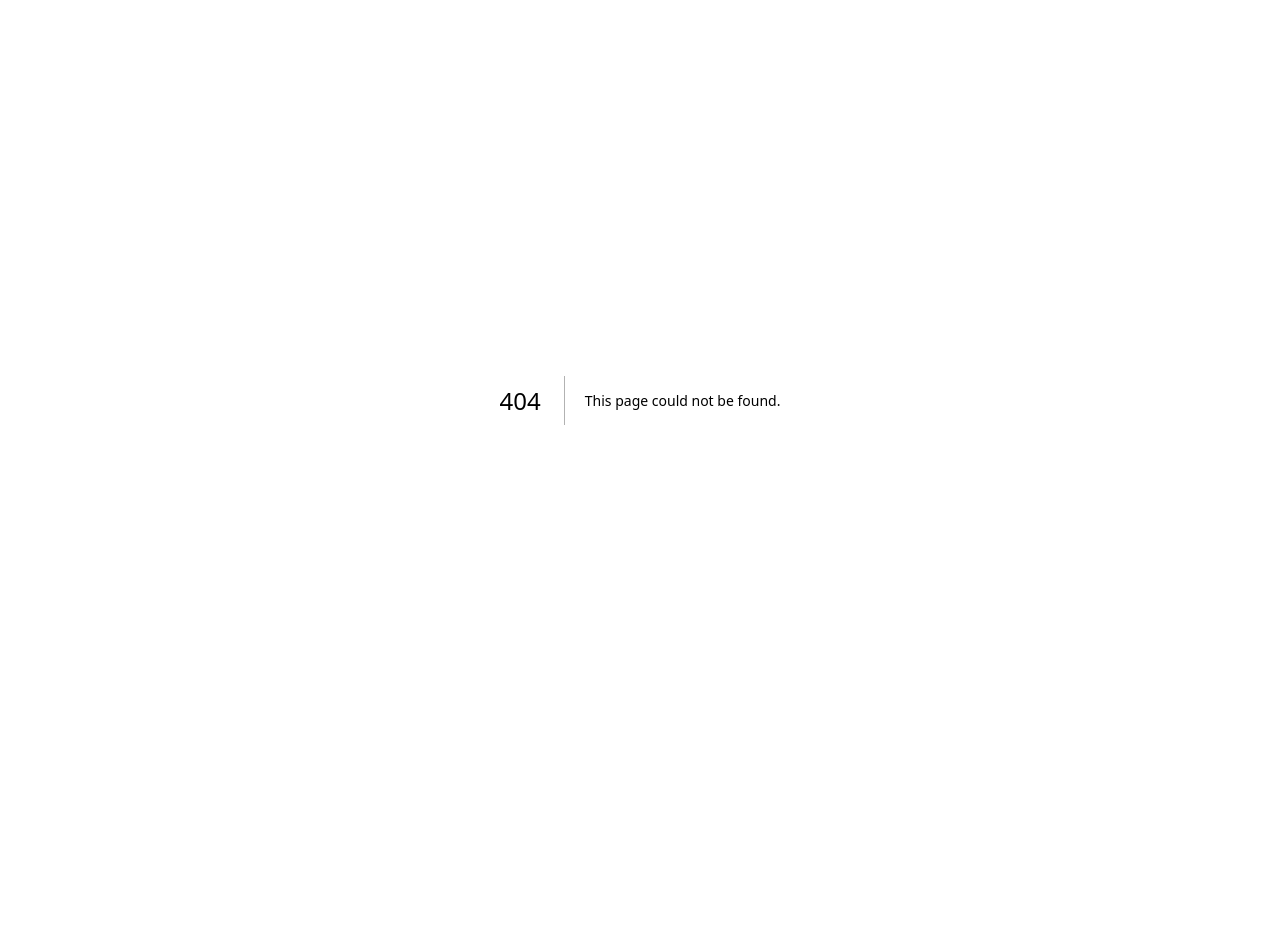
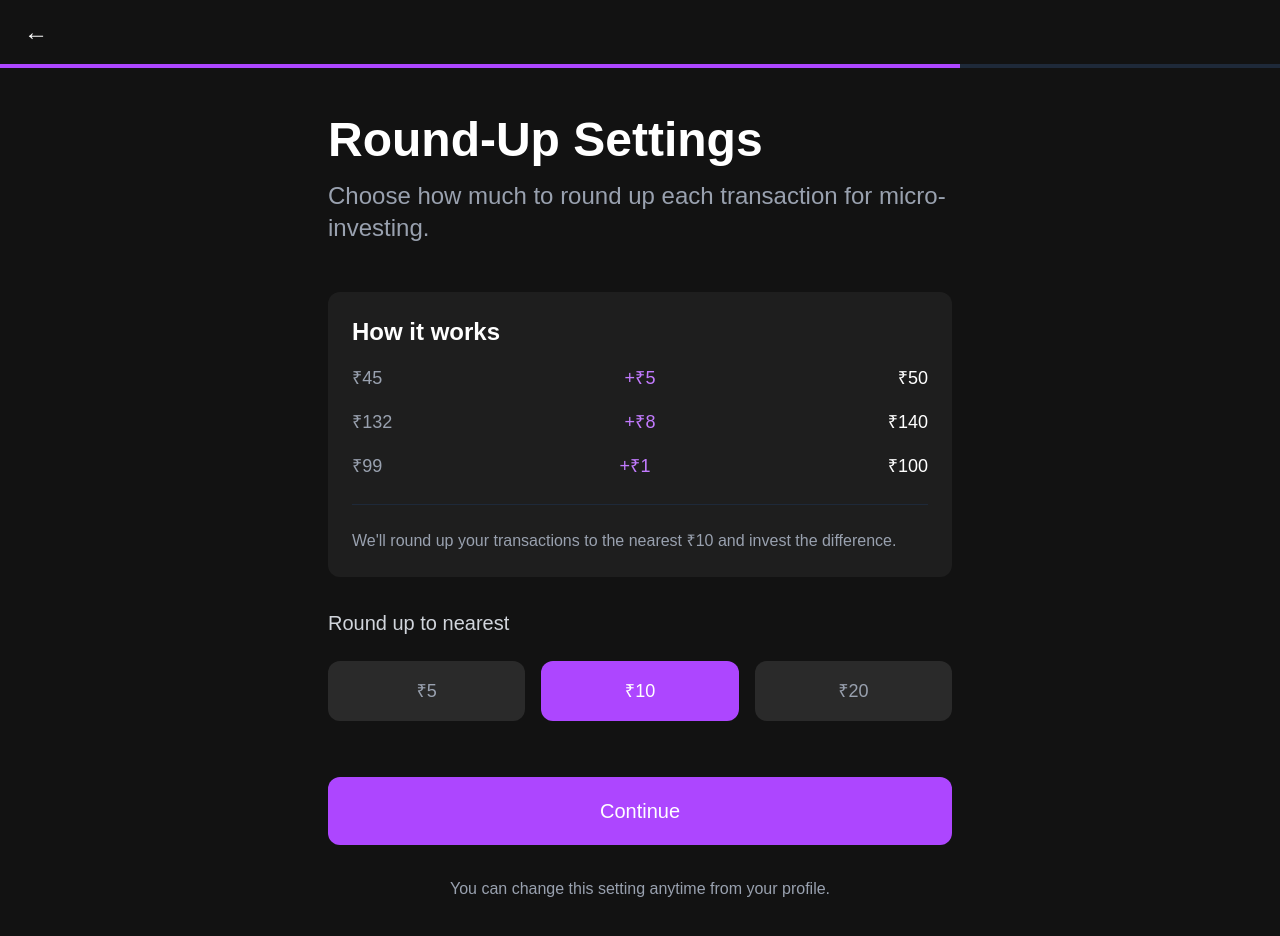
Before and after one commit to raghuramalur/investapp-master, a Next.js app: page /round-up-setup in a window 1280 px wide. Before the commit this address had no page. Shown: the top 936 px of the page. Before the commit the page ends 800 px from the top, so only its background shows below. Built offline with nearby package versions, Linux system fonts and the light colour scheme.

Commit message:
commit 11

```diff
--- a/src/app/aadhaar-verification/page.js
+++ b/src/app/aadhaar-verification/page.js
@@ -40,8 +40,8 @@ export default function AadhaarVerification() {
       return;
     }
 
-    // If OTP validation passes, proceed to UPI setup
-    router.push('/upi-setup');
+    // If OTP validation passes, proceed to round-up setup
+    router.push('/round-up-setup');
   };
 
   // Format Aadhaar number with spaces
--- /dev/null
+++ b/src/app/round-up-setup/page.js
@@ -0,0 +1,107 @@
+"use client";
+import { useState } from 'react';
+import { useRouter } from 'next/navigation';
+
+export default function RoundUpSetup() {
+  const [roundUpAmount, setRoundUpAmount] = useState('10');
+  const router = useRouter();
+
+  const handleSubmit = (e) => {
+    e.preventDefault();
+    // In a real app, save the round-up preference
+    router.push('/upi-setup');
+  };
+
+  // Example transactions to show how round-up works
+  const exampleTransactions = [
+    { amount: 45, roundUp: 5 },
+    { amount: 132, roundUp: 8 },
+    { amount: 99, roundUp: 1 },
+  ];
+
+  return (
+    <div className="min-h-screen bg-[#121212] text-white">
+      {/* Header */}
+      <div className="w-full px-6">
+        <div className="h-16 flex items-center">
+          <button
+            onClick={() => router.back()}
+            className="text-2xl hover:text-gray-300 transition-colors duration-200"
+          >
+            ←
+          </button>
+        </div>
+      </div>
+
+      {/* Progress Bar */}
+      <div className="w-full h-1 bg-gray-800">
+        <div className="w-3/4 h-full bg-purple-500"></div>
+      </div>
+
+      {/* Main Content */}
+      <div className="max-w-2xl mx-auto px-6 py-12">
+        <div className="mb-12">
+          <h1 className="text-4xl sm:text-5xl font-bold mb-4">Round-Up Settings</h1>
+          <p className="text-xl sm:text-2xl text-gray-400">
+            Choose how much to round up each transaction for micro-investing.
+          </p>
+        </div>
+
+        <div className="mb-8 p-6 bg-[#1E1E1E] rounded-xl">
+          <h2 className="text-2xl font-semibold mb-4">How it works</h2>
+          <div className="space-y-4">
+            {exampleTransactions.map((tx, index) => (
+              <div key={index} className="flex justify-between items-center text-lg">
+                <span className="text-gray-400">₹{tx.amount}</span>
+                <span className="text-purple-400">+₹{tx.roundUp}</span>
+                <span>₹{tx.amount + tx.roundUp}</span>
+              </div>
+            ))}
+          </div>
+          <div className="mt-6 pt-6 border-t border-gray-800">
+            <p className="text-gray-400">
+              We'll round up your transactions to the nearest ₹{roundUpAmount} and invest the difference.
+            </p>
+          </div>
+        </div>
+
+        <form onSubmit={handleSubmit} className="space-y-8">
+          <div className="space-y-6">
+            <label className="block text-xl text-gray-300">Round up to nearest</label>
+            <div className="grid grid-cols-3 gap-4">
+              {['5', '10', '20'].map((amount) => (
+                <button
+                  key={amount}
+                  type="button"
+                  onClick={() => setRoundUpAmount(amount)}
+                  className={`p-4 rounded-xl text-lg font-medium transition-all duration-200 ${
+                    roundUpAmount === amount
+                      ? 'bg-purple-500 text-white'
+                      : 'bg-[#2A2A2A] text-gray-400 hover:bg-[#333333]'
+                  }`}
+                >
+                  ₹{amount}
+                </button>
+              ))}
+            </div>
+          </div>
+
+          <div className="pt-6">
+            <button
+              type="submit"
+              className="w-full bg-purple-500 text-white py-5 rounded-xl text-xl font-medium hover:bg-purple-600 focus:outline-none focus:ring-2 focus:ring-purple-500 transition-all duration-200"
+            >
+              Continue
+            </button>
+          </div>
+        </form>
+
+        <div className="mt-8 text-center">
+          <p className="text-gray-400">
+            You can change this setting anytime from your profile.
+          </p>
+        </div>
+      </div>
+    </div>
+  );
+}
```
